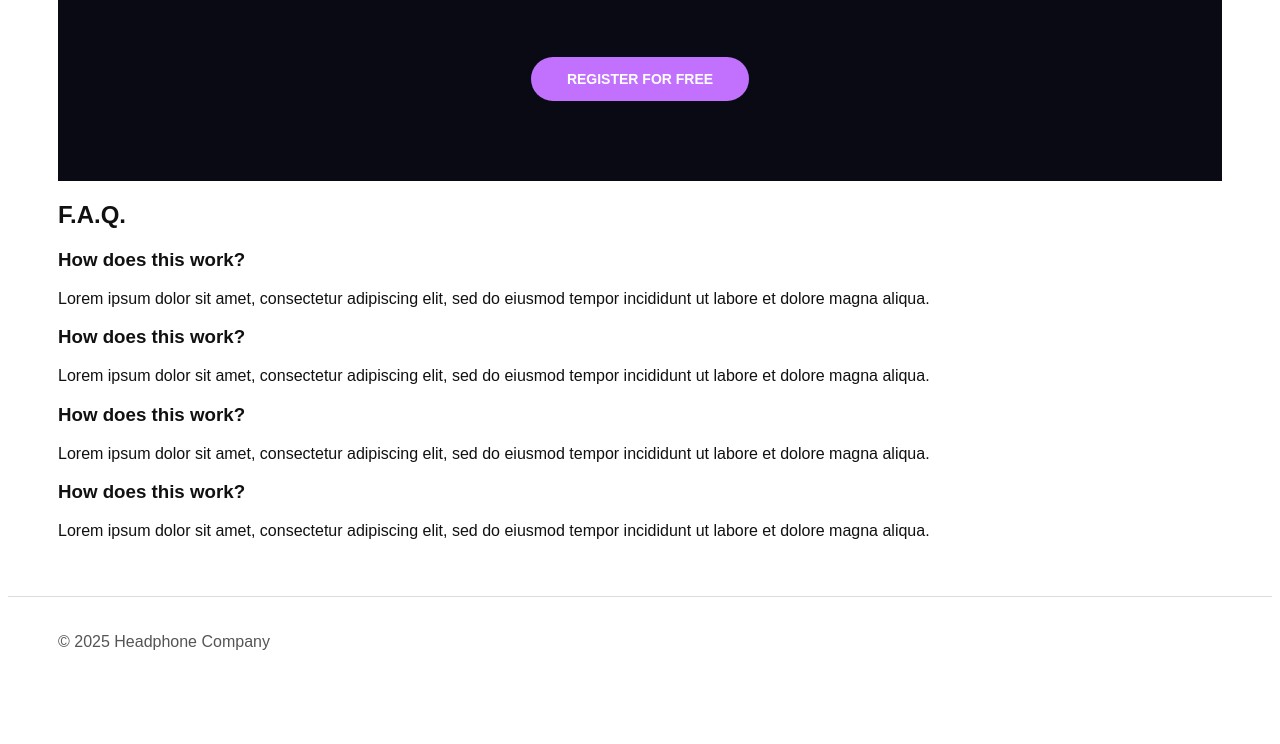
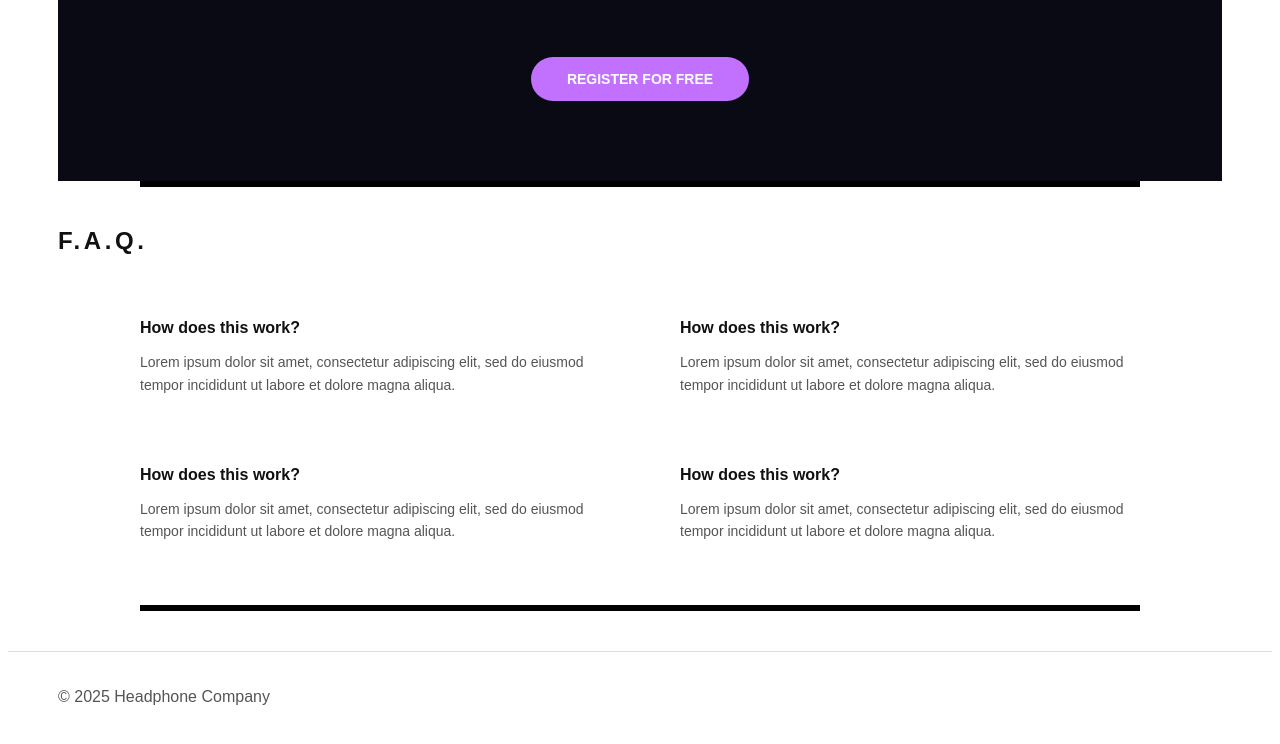
Before and after one commit to kamilraji/alx_html_css, a plain HTML site: page css_advanced/index.html in a window 1280 px wide. Shown: the part 2315-3059 px from the top of the page. Before the commit the page ends 3010 px from the top, so only its background shows below. Drawn offline with Linux system fonts and the light colour scheme.

Commit message:
Update styles.css

```diff
--- a/css_advanced/styles.css
+++ b/css_advanced/styles.css
@@ -497,3 +497,59 @@ body {
     grid-template-columns: 1fr;
   }
 }
+faq-section {
+  padding: 64px 0 72px;
+  text-align: center;
+  background-color: #fff;
+}
+
+.faq-bar {
+  height: 6px;
+  max-width: 1000px;
+  margin: 0 auto;
+  background-color: #000;
+}
+
+.faq-bar--top {
+  margin-bottom: 40px;
+}
+
+.faq-bar--bottom {
+  margin-top: 48px;
+}
+
+/* Title */
+.faq-title {
+  font-size: 24px;
+  letter-spacing: 0.15em;
+  margin-bottom: 48px;
+}
+
+/* Questions grid */
+.faq-grid {
+  max-width: 1000px;
+  margin: 0 auto;
+  display: grid;
+  grid-template-columns: repeat(2, 1fr);
+  gap: 40px 80px;   /* row gap, column gap */
+  text-align: left;
+}
+
+.faq-item h3 {
+  font-size: 16px;
+  margin-bottom: 12px;
+}
+
+.faq-item p {
+  font-size: 14px;
+  line-height: 1.6;
+  color: #555;
+}
+
+/* Responsive */
+@media (max-width: 768px) {
+  .faq-grid {
+    grid-template-columns: 1fr;
+    gap: 32px;
+  }
+}
```
